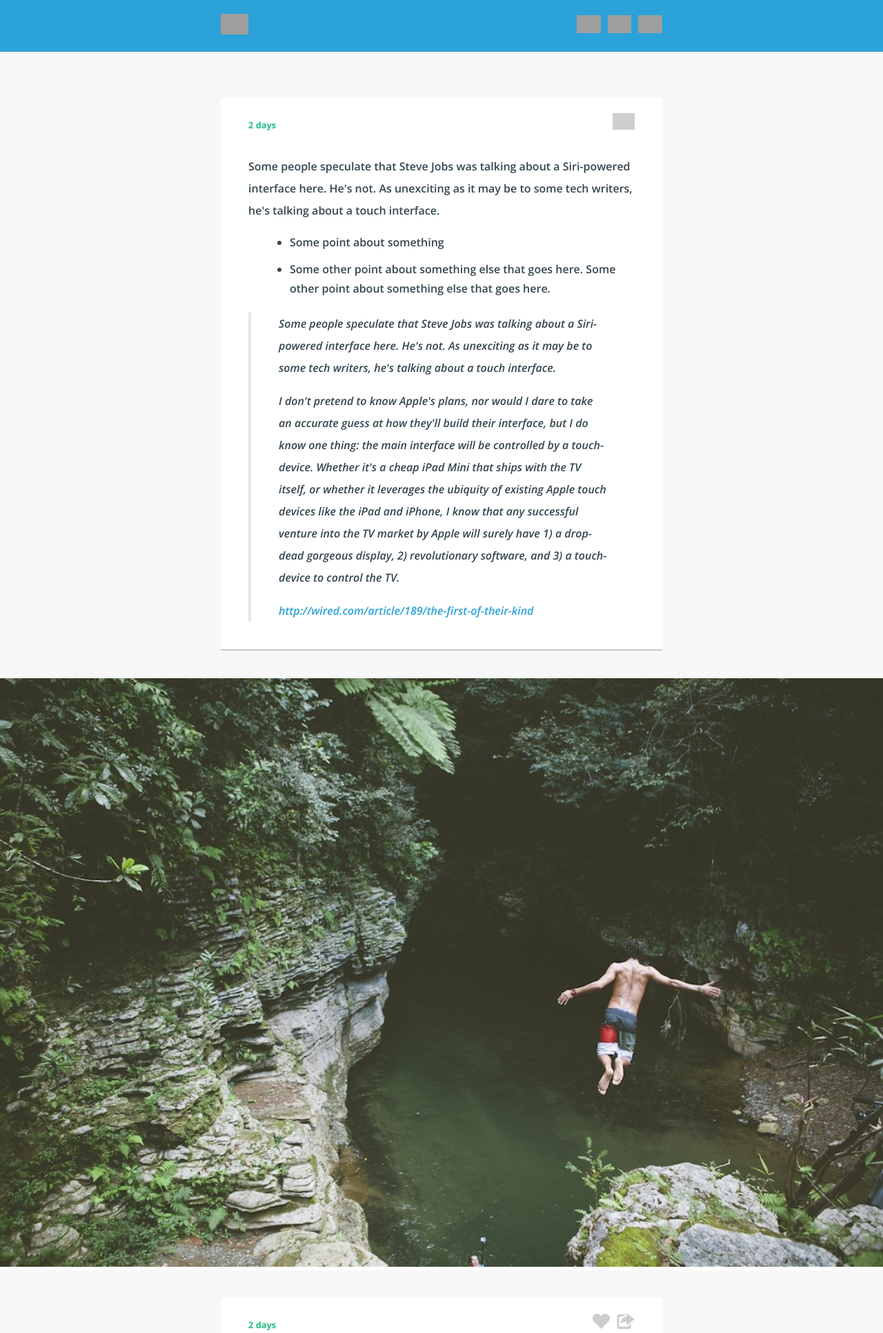
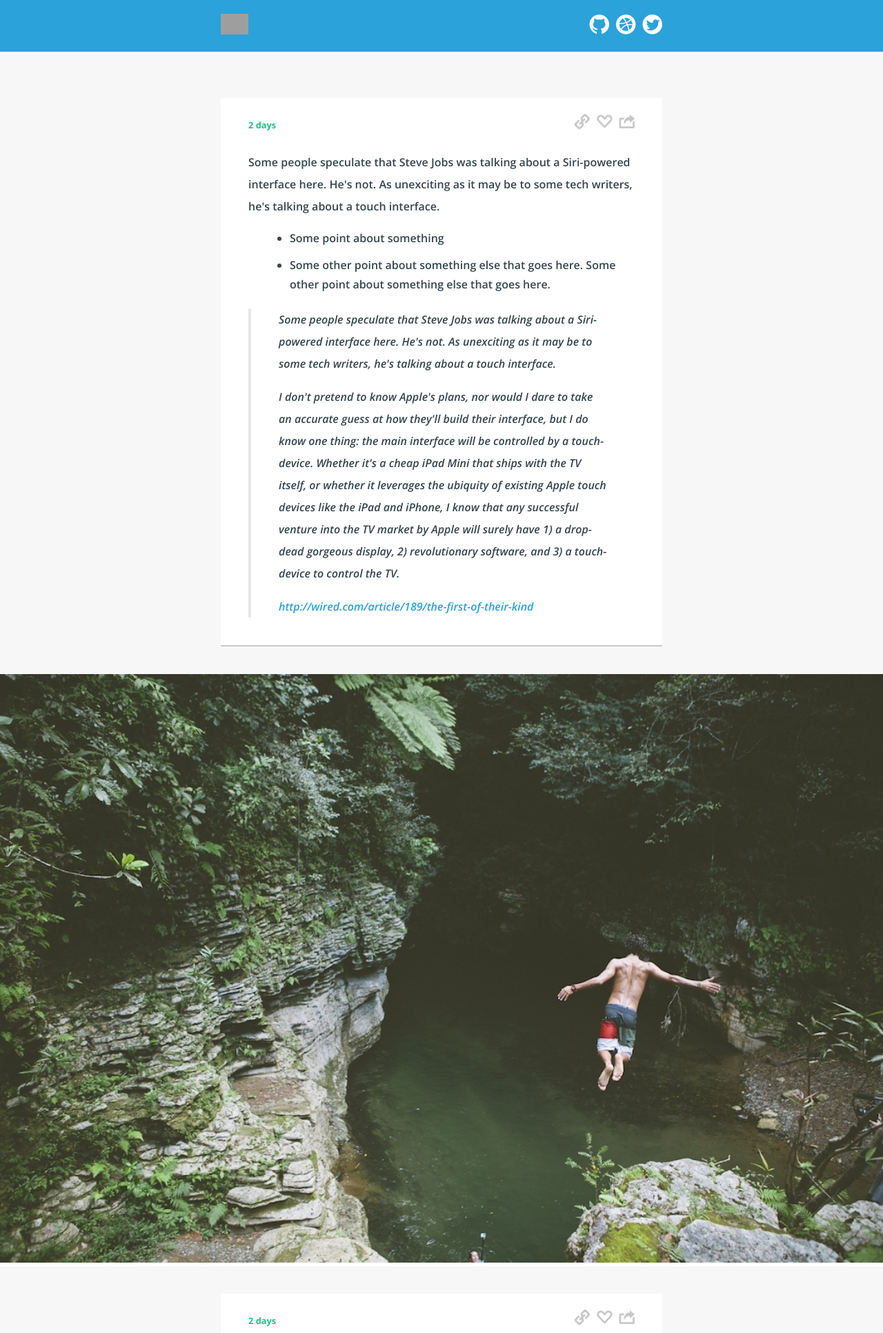
Before and after one commit to lukechesser/imluke.me, a PHP site: page /local.html in a window 1280 px wide. Shown: the top 1932 px of the page at 69% size. Run offline with PHP 8.4, Linux system fonts and the light colour scheme; some libraries are stand-ins or nearby versions; grey boxes are pictures that could not be loaded.

Commit message:
Update theme to use an iconfont instead of SVGs

```diff
--- a/css/v7.css
+++ b/css/v7.css
@@ -303,6 +303,9 @@ table {
 .relative {
   position: relative;
 }
+.inline-block {
+  display: inline-block;
+}
 body {
   background-color: #f7f7f7;
   color: #34464f;
@@ -349,6 +352,14 @@ a {
   text-decoration: none;
 }
 a:hover {
+  text-decoration: none;
+}
+p a:hover,
+h1 a:hover h2 a:hover,
+h3 a:hover,
+h4 a:hover,
+h5 a:hover,
+h6 a:hover {
   text-decoration: underline;
 }
 h6 {
@@ -436,6 +447,10 @@ ul li {
   text-decoration: none;
   background-color: #2083b1;
 }
+.icon {
+  font-size: 140%;
+  vertical-align: -4px;
+}
 .well {
   margin-top: 40px;
   background-color: #ffffff;
@@ -474,15 +489,23 @@ ul li {
 .actions li {
   float: left;
   margin-left: 10px;
-  opacity: .5;
 }
-.actions li:hover {
-  opacity: .7;
+.actions li a {
+  color: #c9c9c9;
+  -webkit-transition: all .3s ease-in-out;
+  -moz-transition: all .3s ease-in-out;
+  -o-transition: all .3s ease-in-out;
+  -ms-transition: all .3s ease-in-out;
+  transition: all .3s ease-in-out;
 }
-.actions li img {
-  padding-top: 2px;
-  padding-bottom: 2px;
-  height: 24px;
+.actions li a.permalink:hover {
+  color: #2ba2d9;
+}
+.actions li a.heart:hover {
+  color: #f19aa1;
+}
+.actions li a.share:hover {
+  color: #1ec082;
 }
 .image {
   margin-top: 40px;
@@ -514,6 +537,8 @@ ul li {
   height: 75px;
   z-index: 100;
   background-color: #2ba2d9;
+  -webkit-backface-visibility: hidden;
+  -webkit-perspective: 1000;
 }
 .bar nav {
   margin: 20px 0;
@@ -537,12 +562,12 @@ ul li {
 }
 .social-links li {
   float: left;
+  margin-top: -4px;
   margin-left: 10px;
+  font-size: 28px;
 }
-.social-links li img {
-  padding-top: 2px;
-  padding-bottom: 2px;
-  height: 26px;
+.social-links li a {
+  color: #ffffff;
 }
 .about {
   margin-top: 40px;
--- a/less/navigation.less
+++ b/less/navigation.less
@@ -5,6 +5,8 @@
 	height: 75px;
 	z-index: 100;
 	background-color: @blue;
+	-webkit-backface-visibility: hidden; // prevent flickers on animations
+	-webkit-perspective: 1000; // prevent flickers on animations
 
 	nav {
 		margin: 20px 0;
@@ -35,12 +37,11 @@
 
 	li {
 		float: left;
+		margin-top: -4px;
 		margin-left: 10px;
-
-		img {
-			padding-top: 2px;
-			padding-bottom: 2px;
-			height: 26px;
+		font-size: 28px;
+		a {
+			color: @white;
 		}
 	}
 }
--- a/less/type.less
+++ b/less/type.less
@@ -45,8 +45,12 @@ a {
 	text-decoration: none;
 
 	&:hover {
-		text-decoration: underline;
+		text-decoration: none;
 	}
+}
+
+p a:hover, h1 a:hover h2 a:hover, h3 a:hover, h4 a:hover, h5 a:hover, h6 a:hover {
+	text-decoration: underline;
 }
 
 h6 {
@@ -130,3 +134,8 @@ ul {
 		background-color: darken(@blue, 10%);
 	}
 }
+
+.icon {
+  font-size: 140%;
+  vertical-align: -4px;
+}
--- a/less/utilities.less
+++ b/less/utilities.less
@@ -26,3 +26,7 @@
 .relative {
   position: relative;
 }
+
+.inline-block {
+  display: inline-block;
+}
--- a/less/variables.less
+++ b/less/variables.less
@@ -4,6 +4,7 @@
 @darkBlue: #34464f;
 @green: #1ec082;
 @orange: #db941a;
+@red: #F19AA1;
 
 // Shades
 @white: #ffffff;
--- a/less/well.less
+++ b/less/well.less
@@ -35,16 +35,22 @@
 	li {
 		float: left;
 		margin-left: 10px;
-		opacity: .5;
 
-		&:hover {
-			opacity: .7;
-		}
+		a {
+			color: @gray80;
+			.transition(~"all .3s ease-in-out");
 
-		img {
-			padding-top: 2px;
-			padding-bottom: 2px;
-			height: 24px;
+			&.permalink:hover {
+				color: @blue;
+			}
+
+			&.heart:hover {
+				color: @red;
+			}
+
+			&.share:hover {
+				color: @green;
+			}
 		}
 	}
 }
--- a/local.html
+++ b/local.html
@@ -31,9 +31,11 @@
   <link rel="shortcut icon" href="http://static.tumblr.com/kqxmsd2/My3mlgw9o/favicon.ico"/>
   <link rel="alternate" type="application/rss+xml" name="RSS" href="{RSS}"/>
 	<link href='http://fonts.googleapis.com/css?family=Open+Sans:400italic,600italic,700italic,400,600,700' rel='stylesheet' type='text/css'>
-	<script src="http://ajax.googleapis.com/ajax/libs/jquery/1.8.1/jquery.min.js"></script>
+	<script src="http://ajax.googleapis.com/ajax/libs/jquery/1.9.1/jquery.min.js"></script>
 	<script src="js/main.js"></script>
 	<link rel="stylesheet" type="text/css" href="css/v7.css">
+	<link rel="stylesheet" type="text/css" href="webfonts/icons.css">
+	<!--[if lte IE 7]><script src="webfonts/lte-ie7.js"></script><![endif]-->
 </head>
 <body>
 	<header class="bar">
@@ -46,9 +48,9 @@
 			</nav>
 			<nav class="pull-right social-links">
 				<ul>
-					<li><a href="http://github.com/lukechesser" title="Code on GitHub"><img src="http://static.tumblr.com/kqxmsd2/36Hmkum51/github.svg" alt="GitHub Icon" class="js-wobble"></a></li>
-					<li><a href="http://dribbble.com/lukechesser" title="Designs on Dribbble"><img src="http://static.tumblr.com/kqxmsd2/SZPmkum3x/dribbble.svg" alt="Dribbble Icon" class="js-wobble"></a></li>
-					<li><a href="http://twitter.com/lukechesser" title="Short thoughts on Twitter"><img src="http://static.tumblr.com/kqxmsd2/nH8mkum6f/twitter.svg" alt="Twitter Icon" class="js-wobble"></a></li>
+					<li><a href="http://github.com/lukechesser" title="Code on GitHub" target="_blank"><span class="js-wobble icon inline-block" aria-hidden="true" data-icon="&#xe024;"></span></a></li>
+					<li><a href="http://dribbble.com/lukechesser" title="Designs on Dribbble" target="_blank"><span class="js-wobble icon inline-block" aria-hidden="true" data-icon="&#xe025;"></span></a></li>
+					<li><a href="http://twitter.com/lukechesser" title="Short thoughts on Twitter" target="_blank"><span class="js-wobble icon inline-block" aria-hidden="true" data-icon="&#xe023;"></span></a></li>
 				</ul>
 			</nav>
 		</div> <!-- close .container -->
@@ -65,9 +67,9 @@
 					</div>
 					<div class="pull-right">
 						<ul class="actions">
-							<li><a href="{Permalink}"><img src="http://static.tumblr.com/kqxmsd2/OWymlh1le/link.svg" alt="Permalink Icon"></a></li>
-							<!-- <li><a href="#"><img src="http://static.tumblr.com/kqxmsd2/lKimkum8u/heart.svg" alt="Heart Icon" style="height: 22px; margin-top: 1px;"></a></li> -->
-							<!-- <li><a href="#"><img src="http://static.tumblr.com/kqxmsd2/hhimkum9j/share.svg" alt="Share Icon"></a></li> -->
+							<li><a href="{Permalink}" class="permalink"><span class="icon" aria-hidden="true" data-icon="&#xe00b;"></span></a></li>
+							<li><a href="#" class="heart"><span class="icon" aria-hidden="true" data-icon="&#xe008;"></span></a></li>
+							<li><a href="#" class="share"><span class="icon" aria-hidden="true" data-icon="&#xe00a;"></span></a></li>
 						</ul>
 					</div>
 				</div> <!-- close .well-header -->
@@ -104,8 +106,9 @@
 					</div>
 					<div class="pull-right">
 						<ul class="actions">
-							<li><a href="#"><img src="img/Heart.svg" alt="Heart Icon" style="height: 22px; margin-top: 1px;"></a></li>
-							<li><a href="#"><img src="img/Share.svg" alt="Share Icon"></a></li>
+							<li><a href="{Permalink}" class="permalink"><span class="icon" aria-hidden="true" data-icon="&#xe00b;"></span></a></li>
+							<li><a href="#" class="heart"><span class="icon" aria-hidden="true" data-icon="&#xe008;"></span></a></li>
+							<li><a href="#" class="share"><span class="icon" aria-hidden="true" data-icon="&#xe00a;"></span></a></li>
 						</ul>
 					</div>
 				</div> <!-- close .well-header -->
@@ -120,10 +123,10 @@
 
 	<div class="container pagination clearfix">
 		<div class="pull-left">
-	    <a href="http://imluke.me/post/48162289011" class="btn">&larr;</a>
+	    <a href="http://imluke.me/post/48162289011" class="btn"><span class="icon" aria-hidden="true" data-icon="&#xe00f;"></span></a>
 	  </div> <!-- close .pull-left -->
 	  <div class="pull-right">
-	    <a href="http://imluke.me/post/48546996350" class="btn">&rarr;</a>
+	    <a href="http://imluke.me/post/48546996350" class="btn"><span class="icon" aria-hidden="true" data-icon="&#xe010;"></span></a>
 	  </div> <!-- close .pull-right -->
 	</div> <!-- close .container -->
 
--- a/webfonts/_index.html
+++ b/webfonts/_index.html
@@ -2,7 +2,7 @@
 <html>
 <head>
 <title>Your Font/Glyphs</title>
-<link rel="stylesheet" href="style.css" />
+<link rel="stylesheet" href="icons.css" />
 <!--[if lte IE 7]><script src="lte-ie7.js"></script><![endif]-->
 <style>
 	section, header, footer {display: block;}
```
Also changed, not shown: tumblr.html (+13 -13 lines).
